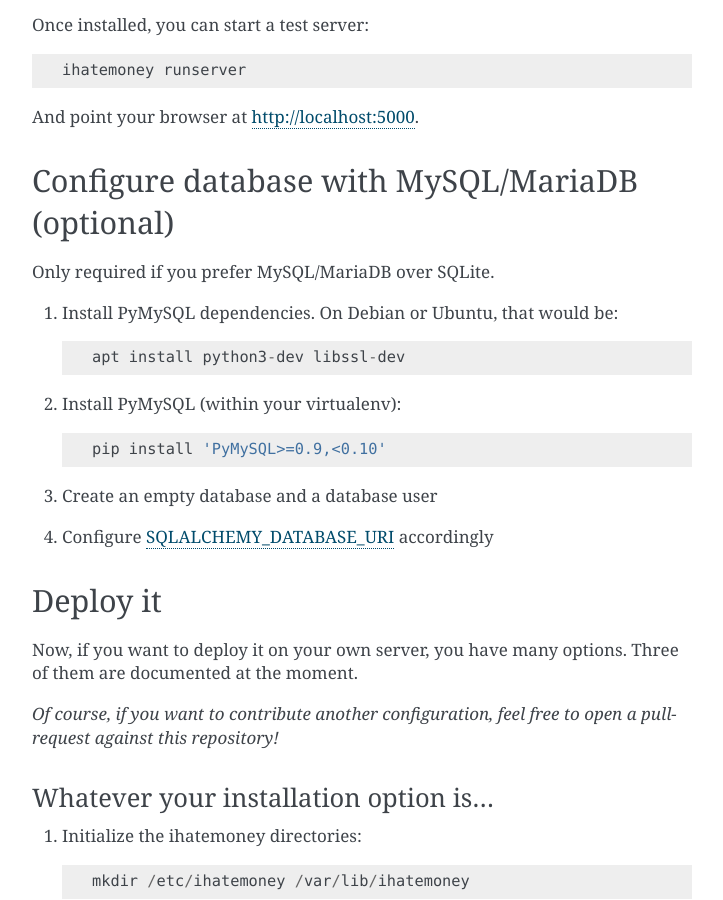
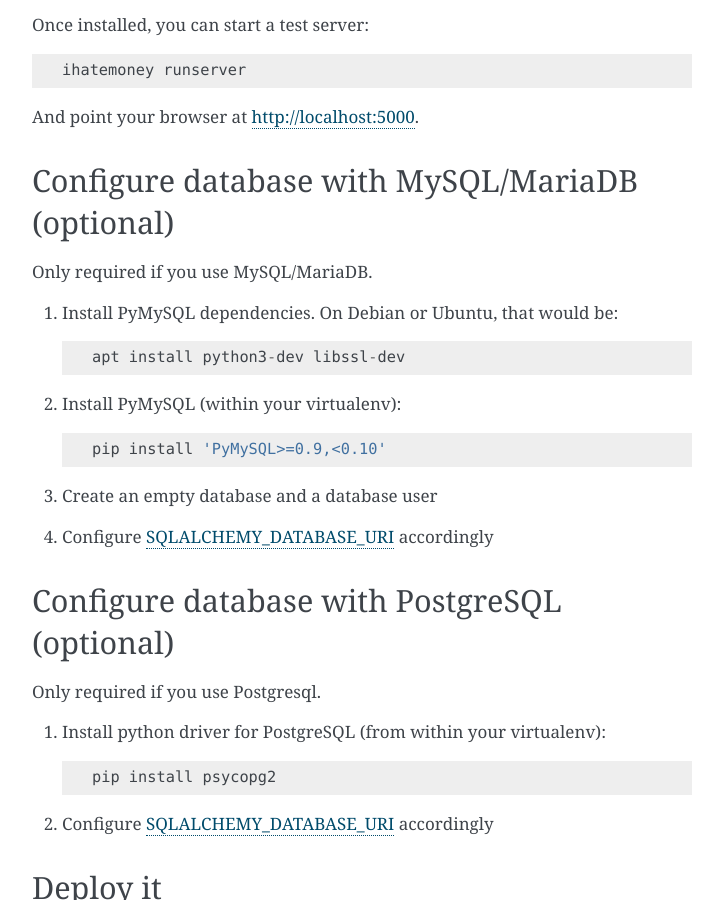
Before and after one commit to spiral-project/ihatemoney, a Sphinx documentation site: the page built from docs/installation.rst, in a window 1280 px wide and 900 px high, scrolled down 1389 px. Shown: the whole window, without its empty margins (388-1111 px from the left). Built offline with Sphinx 7.4.7, drawn with Linux system fonts in a browser that asks for light colours; some of the changed text lies outside the part shown.

Commit message:
Document PostgreSQL configuration. Fixes #403

```diff
--- a/docs/installation.rst
+++ b/docs/installation.rst
@@ -66,7 +66,7 @@
 Configure database with MySQL/MariaDB (optional)
 ================================================
 
-Only required if you prefer MySQL/MariaDB over SQLite.
+Only required if you use MySQL/MariaDB.
 
 1. Install PyMySQL dependencies. On Debian or Ubuntu, that would be::
 
@@ -78,6 +78,19 @@
 
 3. Create an empty database and a database user
 4. Configure :ref:`SQLALCHEMY_DATABASE_URI <configuration>` accordingly
+
+
+Configure database with PostgreSQL (optional)
+=============================================
+
+Only required if you use Postgresql.
+
+1. Install python driver for PostgreSQL (from within your virtualenv)::
+
+    pip install psycopg2
+
+2. Configure :ref:`SQLALCHEMY_DATABASE_URI <configuration>` accordingly
+
 
 Deploy it
 =========
@@ -200,6 +213,10 @@
   ``sqlite:///home/ihatemoney/ihatemoney.db``. Do *not* store it under
   ``/tmp`` as this folder is cleared at each boot.
 
+If you're using PostgreSQL, Your client must use utf8. Unfortunately, PostgreSQL default
+is to use ASCII. Either change your client settings, or specify the encoding by appending
+`?client_encoding=utf8` to the connection string.
+
 `SECRET_KEY`
 ------------
 
```
